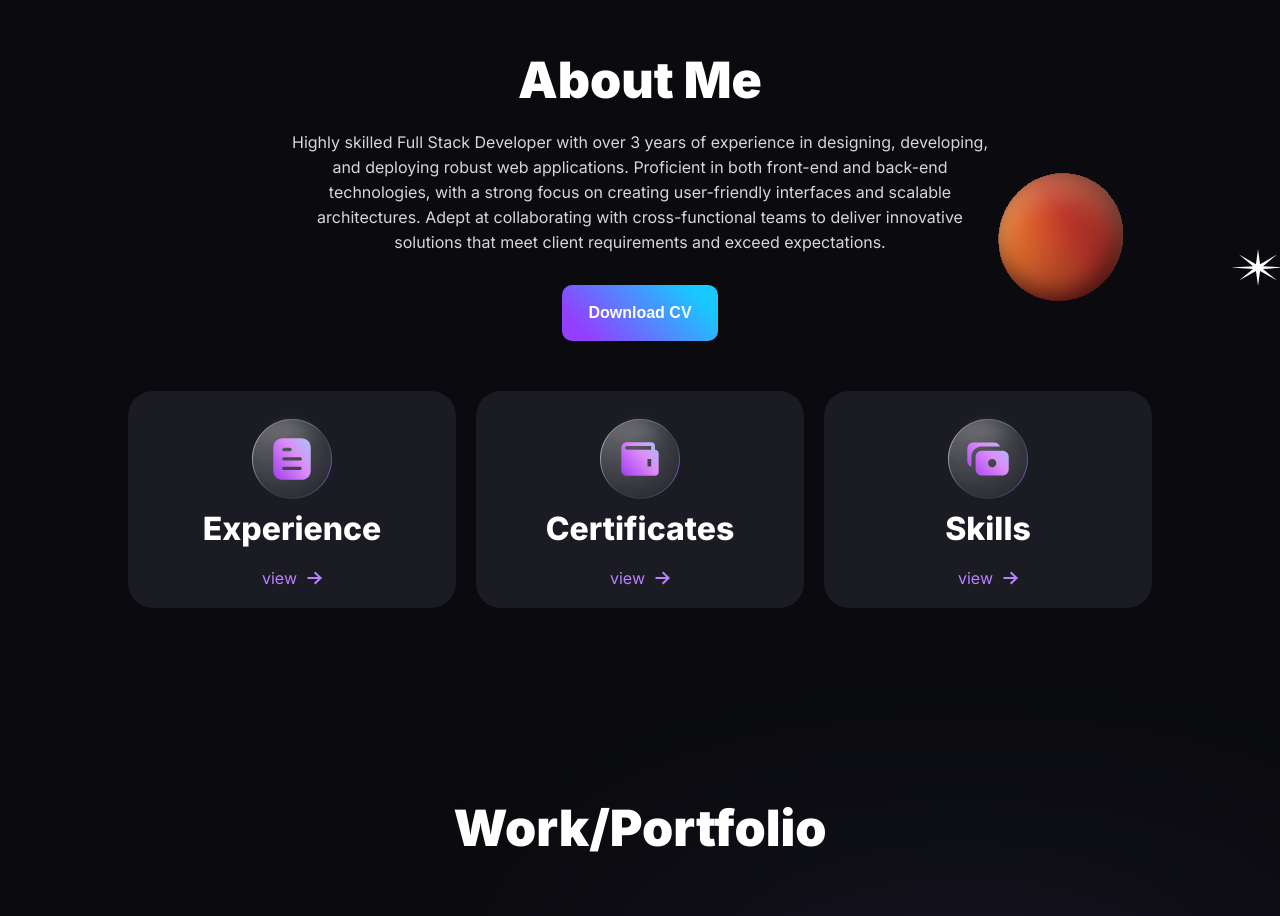
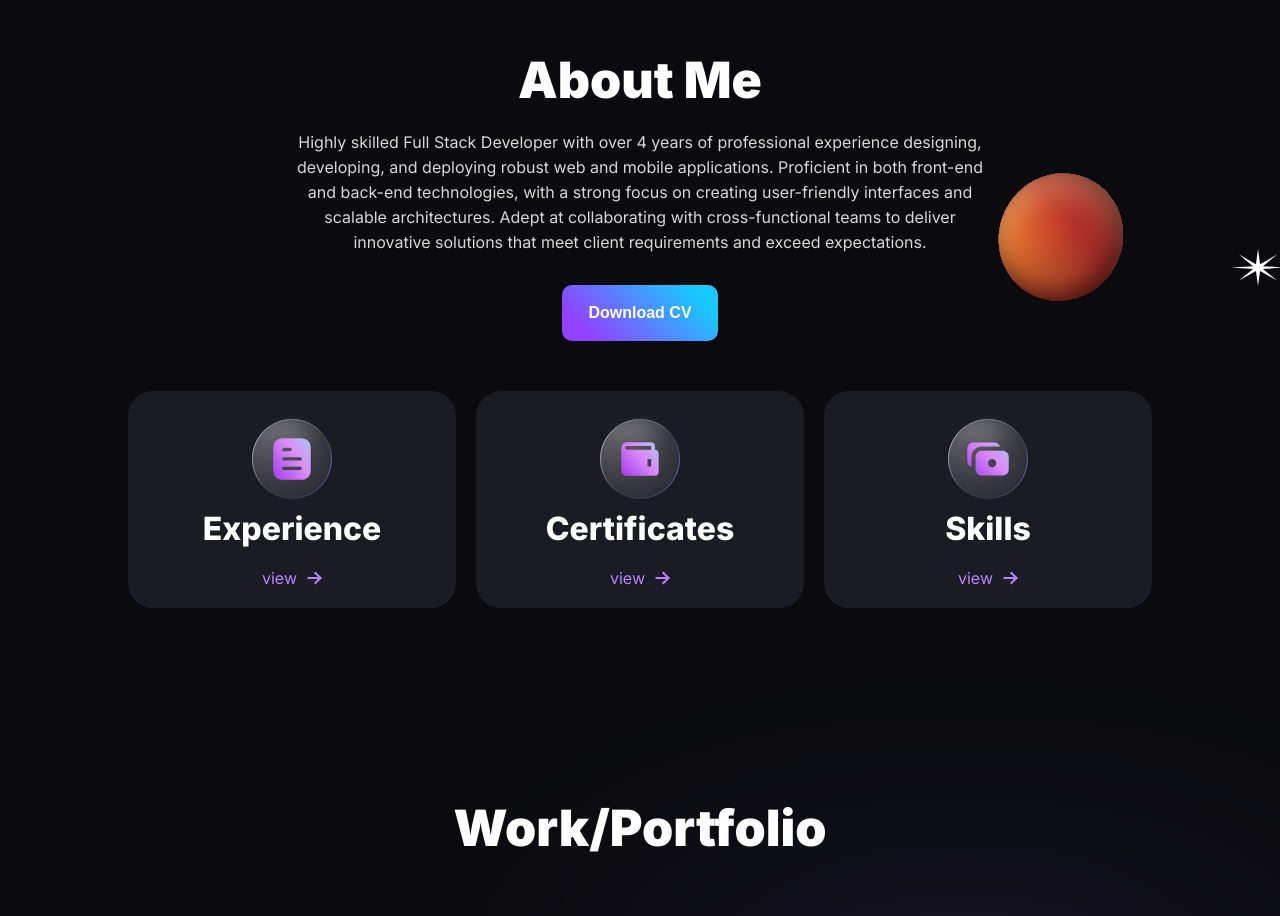
Before and after one commit to adamaraga/portfolioSite, a React (Create React App) app: page / in a window 1280 px wide. Shown: the part 920-1836 px from the top of the page. Built offline with nearby package versions, Linux system fonts and the light colour scheme; grey boxes are pictures that could not be loaded.

Commit message:
years update

```diff
--- a/src/components/About.js
+++ b/src/components/About.js
@@ -57,12 +57,13 @@ const About = () => {
 
       <h2 className="about__title">About Me</h2>
       <p className="about__disc">
-        Highly skilled Full Stack Developer with over 3 years of experience in
-        designing, developing, and deploying robust web applications. Proficient
-        in both front-end and back-end technologies, with a strong focus on
-        creating user-friendly interfaces and scalable architectures. Adept at
-        collaborating with cross-functional teams to deliver innovative
-        solutions that meet client requirements and exceed expectations.
+        Highly skilled Full Stack Developer with over 4 years of professional
+        experience designing, developing, and deploying robust web and mobile
+        applications. Proficient in both front-end and back-end technologies,
+        with a strong focus on creating user-friendly interfaces and scalable
+        architectures. Adept at collaborating with cross-functional teams to
+        deliver innovative solutions that meet client requirements and exceed
+        expectations.
       </p>
 
       <Button onClick={handleDownload}>Download CV</Button>
```
